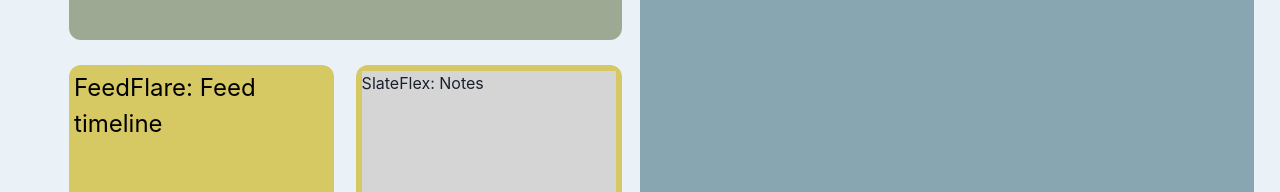
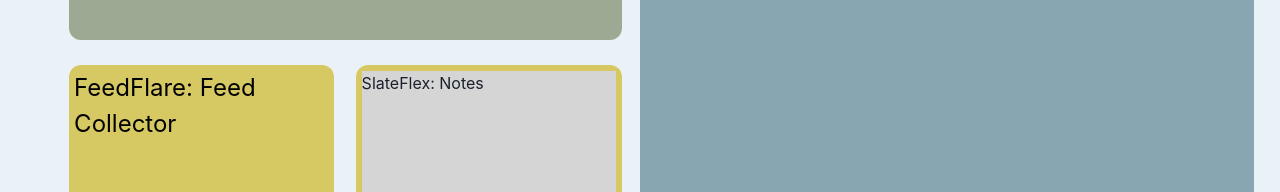
Before and after one commit to Kaikei-e/CurioNoah, a React (Vite) app in the folder InfoIsland/InfoIsland/: page /home in a window 1280 px wide. Shown: the part 394-586 px from the top of the page. Built offline with nearby package versions, Linux system fonts and the light colour scheme.

Commit message:
Update: changed base colors. More Autumn feeling

```diff
--- a/InfoIsland/InfoIsland/src/home/Home.tsx
+++ b/InfoIsland/InfoIsland/src/home/Home.tsx
@@ -47,7 +47,7 @@
                                     fontWeight="regular"
                                     fontSize={{base: "xl", md: "2xl", lg: "2xl"}}
                                     color="#000">
-                                    FeedFlare: Feed timeline
+                                    FeedFlare: Feed Collector
                                 </Text>
                             </Flex>
                         </Flex>
```
